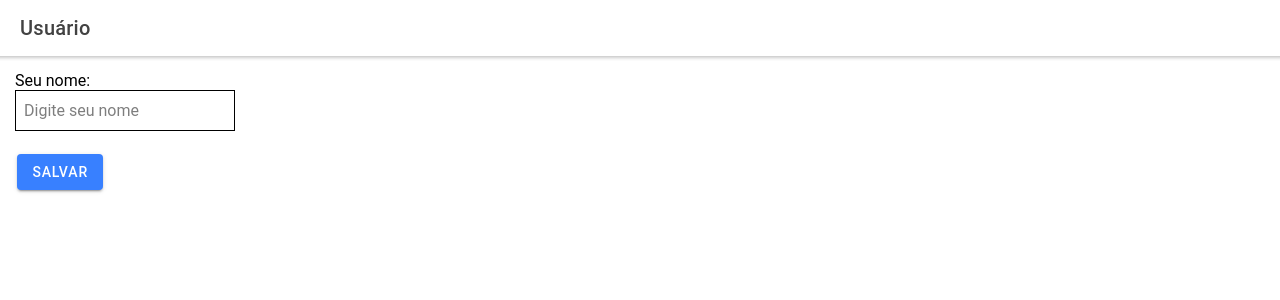
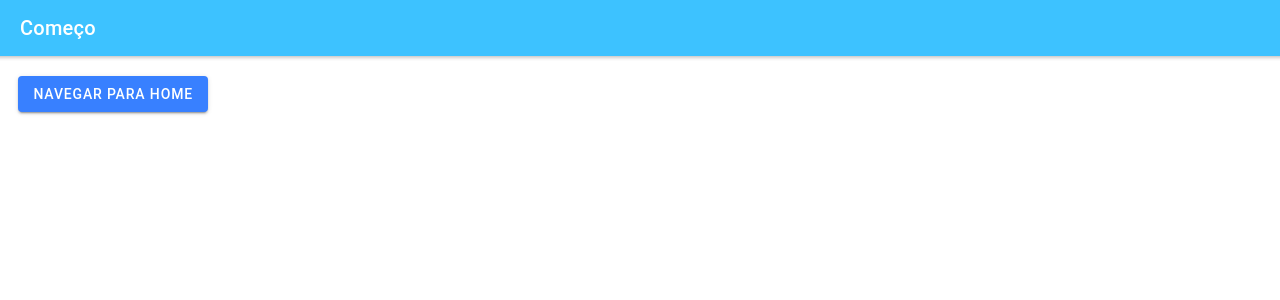
Before and after one commit to LuizSSB/fib-hybrid, a React (Create React App) app: page / in a window 1280 px wide. Before the commit this address led to /home. Shown: the top 300 px of the page. Built offline with nearby package versions, Linux system fonts and the light colour scheme.

Commit message:
Auto do dia 19/9/2020

```diff
--- a/src/App.tsx
+++ b/src/App.tsx
@@ -1,5 +1,5 @@
 import React from 'react';
-import { Redirect, Route } from 'react-router-dom';
+import { Redirect, Route, Switch } from 'react-router-dom';
 import { IonApp, IonRouterOutlet } from '@ionic/react';
 import { IonReactRouter } from '@ionic/react-router';
 import Home from './pages/Home';
@@ -22,6 +22,7 @@ import '@ionic/react/css/display.css';
 
 /* Theme variables */
 import './theme/variables.css';
+import StartPage from './pages/StartPage';
 
 class Stuff {
   meth() {
@@ -41,8 +42,8 @@ const App: React.FC = () => (
   <IonApp>
     <IonReactRouter>
       <IonRouterOutlet>
-        <Route path="/home" component={Home} />
-        <Route exact path="/" render={() => <Redirect to="/home" />} />
+          <Route path="/home" component={Home} />
+          <Route exact path="/" component={StartPage} />
       </IonRouterOutlet>
     </IonReactRouter>
   </IonApp>
--- a/src/components/NameList.tsx
+++ b/src/components/NameList.tsx
@@ -1,30 +1,76 @@
-import { IonItem, IonItemOption, IonItemOptions, IonItemSliding, IonList, IonTitle } from '@ionic/react'
+import { IonAlert, IonIcon, IonItem, IonItemOption, IonItemOptions, IonItemSliding, IonList, IonTitle } from '@ionic/react'
 import React, { useState } from 'react'
+import { create, trash } from 'ionicons/icons'
 
 type NameListProps = {
     nameList?: string[]
+    onDelete: (elementIndex: number) => void
+    onEdit: (elementIndex: number) => void
 }
 
 const NameList: React.FC<NameListProps> = ({
-    nameList
+    nameList, onDelete, onEdit
 }: NameListProps) => {
+    const [indexToDelete, setIndexToDelete] = useState<number | undefined>()
+
+    const handleDelete = (itemIndex: number) => {
+        setIndexToDelete(itemIndex)
+    }
+
     return (
+        <>
         <IonList>
-            {nameList?.map((name) => (
+            {nameList?.map((name, index) => (
                 <IonItemSliding key={name}>
                     <IonItem>
                         <IonTitle>{name}</IonTitle>
-                        <IonItemOptions side="end">
-                            <IonItemOption
-                                onClick={() => alert('E ae mano')}
-                            >
-                                Remover
-                            </IonItemOption>
-                        </IonItemOptions>
                     </IonItem>
+                    {/* <IonItemOptions side="start">
+                        <IonItemOption
+                            color="secondary"
+                            onClick={() => alert('alterar')}
+                        >
+                            Alterar
+                        </IonItemOption>
+                        <IonItemOption
+                            color="danger"
+                            onClick={() => alert('E ae mano')}
+                        >
+                            Remover
+                        </IonItemOption>
+                    </IonItemOptions> */}
+                    <IonItemOptions side="end">
+                        <IonItemOption
+                            color="secondary"
+                            onClick={() => onEdit(index)}
+                        >
+                            <IonIcon icon={create} />
+                        </IonItemOption>
+                        <IonItemOption
+                            color="danger"
+                            onClick={() => handleDelete(index)}
+                        >
+                        <IonIcon icon={trash} />
+                        </IonItemOption>
+                    </IonItemOptions>
                 </IonItemSliding>
             ))}
         </IonList>
+        <IonAlert
+            isOpen={indexToDelete !== undefined}
+            onDidDismiss={() => setIndexToDelete(undefined)}
+            message={`Deseja mesmo deletar ${
+                indexToDelete !== undefined ? nameList![indexToDelete] : ''
+            }?`}
+            buttons={[
+                'Deixa quieto',
+                {
+                    text: 'Manda ver',
+                    handler: () => onDelete(indexToDelete!)
+                }
+            ]}
+        />
+        </>
     )
 }
 
--- a/src/components/NameOrchestrator.tsx
+++ b/src/components/NameOrchestrator.tsx
@@ -4,20 +4,43 @@ import NameSetter from './NameSetter'
 
 const NameOrchestrator: React.FC = () => {
     const [nameList, setNameList] = useState<string[]>([])
+    const [indexToEdit, setIndextToEdit] = useState<number | undefined>()
 
     const handleNewName = (name: string) => {
       const newNameList = [name, ...nameList]
       setNameList(newNameList)
     }
 
+    const handleDeleteName = (index: number) => {
+        const newNameList = [...nameList]
+        newNameList.splice(index, 1)
+        setNameList(newNameList)
+    }
+
+    const handleEditName = (name: string) => {
+        const newNameList = [...nameList]
+        newNameList.splice(indexToEdit!, 1, name)
+        setNameList(newNameList)
+        setIndextToEdit(undefined)
+    }
+
     return (
         <div>
             <NameSetter
+                initialValue={
+                    indexToEdit !== undefined
+                        ? nameList[indexToEdit]
+                        : undefined
+                }
                 label="Seu nome"
                 placeholder="Digite seu nome"
-                onNameSave={handleNewName}
+                onNameSave={indexToEdit !== undefined ? handleEditName : handleNewName}
             />
-            <NameList nameList={nameList} />
+            <NameList
+                nameList={nameList}
+                onDelete={handleDeleteName}
+                onEdit={setIndextToEdit}
+                />
         </div>
     )
 }
--- a/src/components/NameSetter.tsx
+++ b/src/components/NameSetter.tsx
@@ -1,8 +1,9 @@
-import React, { useRef, useState } from 'react'
+import React, { useEffect, useRef, useState } from 'react'
 import { IonInput, IonButton, IonAlert } from '@ionic/react'
 
 export type NameSetterProps = {
   label: string
+  initialValue?: string
   placeholder: string
   buttonTitle?: string
   onNameSave: (name: string) => void
@@ -28,10 +29,12 @@ function useValidName(
 }
 
 const NameSetter: React.FC<NameSetterProps> = ({
-  label, placeholder, buttonTitle, onNameSave
+  label, initialValue, placeholder, buttonTitle, onNameSave
 }: NameSetterProps) => {
-    const [name, setName, isValid] = useValidName(['luiz', 'fulano', 'ciclano'])
-    console.log(name, isValid)
+    const [name, setName, isValid] = useValidName(
+      ['luiz', 'fulano', 'ciclano'], initialValue
+    )
+
     const [isNameEmptyAlertOpen, setNameEmptyAlertOpen] = useState(false)
 
     const inputRef = useRef<HTMLIonInputElement>(null)
@@ -43,6 +46,16 @@ const NameSetter: React.FC<NameSetterProps> = ({
 
     // var a: NameSetterClass//.. =
     // typeof a === 'object' // true
+
+    useEffect(
+      () => {
+        setName(initialValue)
+        return () => {
+          console.log('indo embora', initialValue)
+        }
+      },
+      [initialValue]
+    )
 
     const handleClick = () => {
       if (!name?.trim()) {
--- /dev/null
+++ b/src/pages/StartPage.tsx
@@ -0,0 +1,26 @@
+import { IonButton, IonContent, IonHeader, IonPage, IonTitle, IonToolbar } from '@ionic/react'
+import React from 'react'
+import { useHistory } from 'react-router'
+
+const StartPage: React.FC = () => {
+    const history = useHistory()
+
+    const handleClick = () => history.push('/home')
+
+    return (
+        <IonPage>
+            <IonHeader>
+                <IonToolbar color="secondary">
+                    <IonTitle>Começo</IonTitle>
+                </IonToolbar>
+            </IonHeader>
+            <IonContent className="ion-padding">
+                <IonButton onClick={handleClick}>
+                    Navegar para Home
+                </IonButton>
+            </IonContent>
+        </IonPage>
+    )
+}
+
+export default StartPage
```
